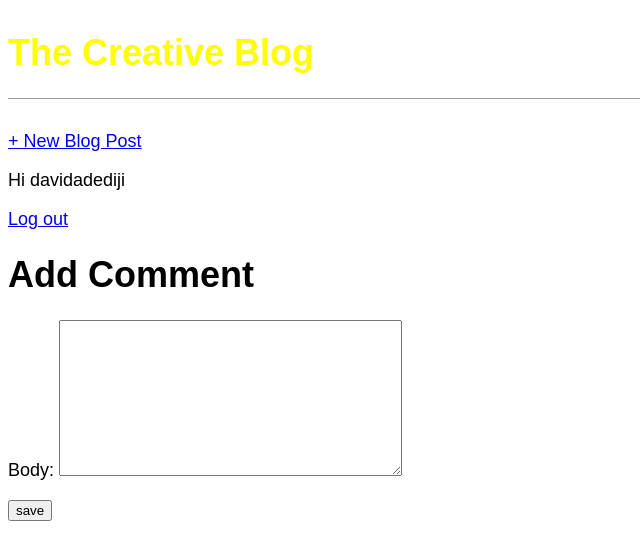
After one commit to Chinwendu20/django-blog-CRUD, a Django app: page /post/8/comment/ in a window 1280 px wide. The commit adds this page. Shown: the top 560 px of the page, without its empty margins (0-640 px from the left). Run offline with Django 3.2, Linux system fonts and the light colour scheme; a user stored in the database is signed in.

Commit message:
changes to comment

```diff
--- a/blog/admin.py
+++ b/blog/admin.py
@@ -1,5 +1,5 @@
 from django.contrib import admin
-from .models import Post
-# Register your models here.
+from .models import Comment, Post
 
 admin.site.register(Post)
+admin.site.register(Comment)
--- /dev/null
+++ b/blog/forms.py
@@ -0,0 +1,9 @@
+from django import forms
+from .models import Comment
+
+class CommentForm(forms.ModelForm):
+
+    class Meta:
+        model = Comment
+        fields = ['body']
+        widgets = {'body': forms.Textarea(attrs={'class':'form-control'})}
--- a/blog/models.py
+++ b/blog/models.py
@@ -11,3 +11,12 @@ class Post(models.Model):
 
     def get_absolute_url(self):
         return reverse('post_detail', args=[str(self.id)])
+
+
+class Comment(models.Model):
+  post = models.ForeignKey(Post, on_delete = models.CASCADE, related_name='comments')
+  name = models.CharField(max_length=200)
+  body = models.TextField()
+
+  def __str__(self):
+        return (f'{self.body} n/ -{self.name}')
--- a/blog/urls.py
+++ b/blog/urls.py
@@ -1,7 +1,9 @@
 from django.urls import path
-from .views import BlogListView, BlogDetailView,BlogCreateView,BlogUpdateView,BlogDeleteView
+from .views import BlogListView, BlogDetailView, BlogCreateView,BlogUpdateView,BlogDeleteView,BlogCommentView
+
 
 urlpatterns=[
+    path('post/<int:pk>/comment/', BlogCommentView.as_view(), name='post_comment'),
     path('post/<int:pk>/delete/',BlogDeleteView.as_view(), name='post_delete'),
     path('post/<int:pk>/edit/',BlogUpdateView.as_view(), name='post_edit'),
     path('post/new/', BlogCreateView.as_view(), name='post_new'),
--- a/blog/views.py
+++ b/blog/views.py
@@ -1,7 +1,10 @@
 from django.views.generic import ListView, DetailView
 from django.views.generic.edit import CreateView, UpdateView,DeleteView
 from django.urls import reverse_lazy
-from .models import Post
+from .models import Post, Comment
+from django.contrib.auth.mixins import LoginRequiredMixin
+from .forms import CommentForm
+from django.shortcuts import render, get_object_or_404
 
 class BlogListView(ListView):
     model=Post
@@ -29,4 +32,20 @@ class BlogDeleteView(DeleteView):
     template_name='post_delete.html'
     success_url=reverse_lazy('home')
 
-# Create your views here.
+class BlogCommentView(LoginRequiredMixin,CreateView):
+  model=Comment
+  template_name='post_comment.html'
+  form_class = CommentForm
+
+  def get_initial(self):
+    initial = super().get_initial()
+    initial['name'] = self.request.user
+    return initial
+
+  def form_valid(self, form):
+    form.instance.name = self.request.user
+    form.instance.post_id = self.kwargs['pk']
+    return super().form_valid(form)
+
+  def get_success_url(self):
+      return reverse_lazy('post_detail', kwargs={'pk': self.kwargs['pk']})
--- a/static/css/base.css
+++ b/static/css/base.css
@@ -3,14 +3,14 @@ body{
     font-size: 18px;
 }
 
-header{
+header .nav-left{
     border-bottom: 1px solid #999;
     margin-bottom: 2 rem;
     display:flex;
 }
 
 header h1 a {
-    color:red;
+    color:yellow;
     text-decoration:none;
 }
 
--- /dev/null
+++ b/templates/post_comment.html
@@ -0,0 +1,10 @@
+{% extends 'base.html' %}
+
+{% block content%}
+<h1>Add Comment</h1>
+<form action="" method="post">
+    {% csrf_token %}
+    {{ form.as_p }}
+    <input type="submit" value="save">
+</form>
+{% endblock content %}
```
Also changed, not shown: templates/post_detail.html (+20 -3 lines), blog/migrations/0002_comment.py (added), blog/migrations/0003_auto_20210428_1407.py (added), blog/migrations/0004_alter_comment_name.py (added), blog/migrations/0005_alter_comment_name.py (added), db.sqlite3.
